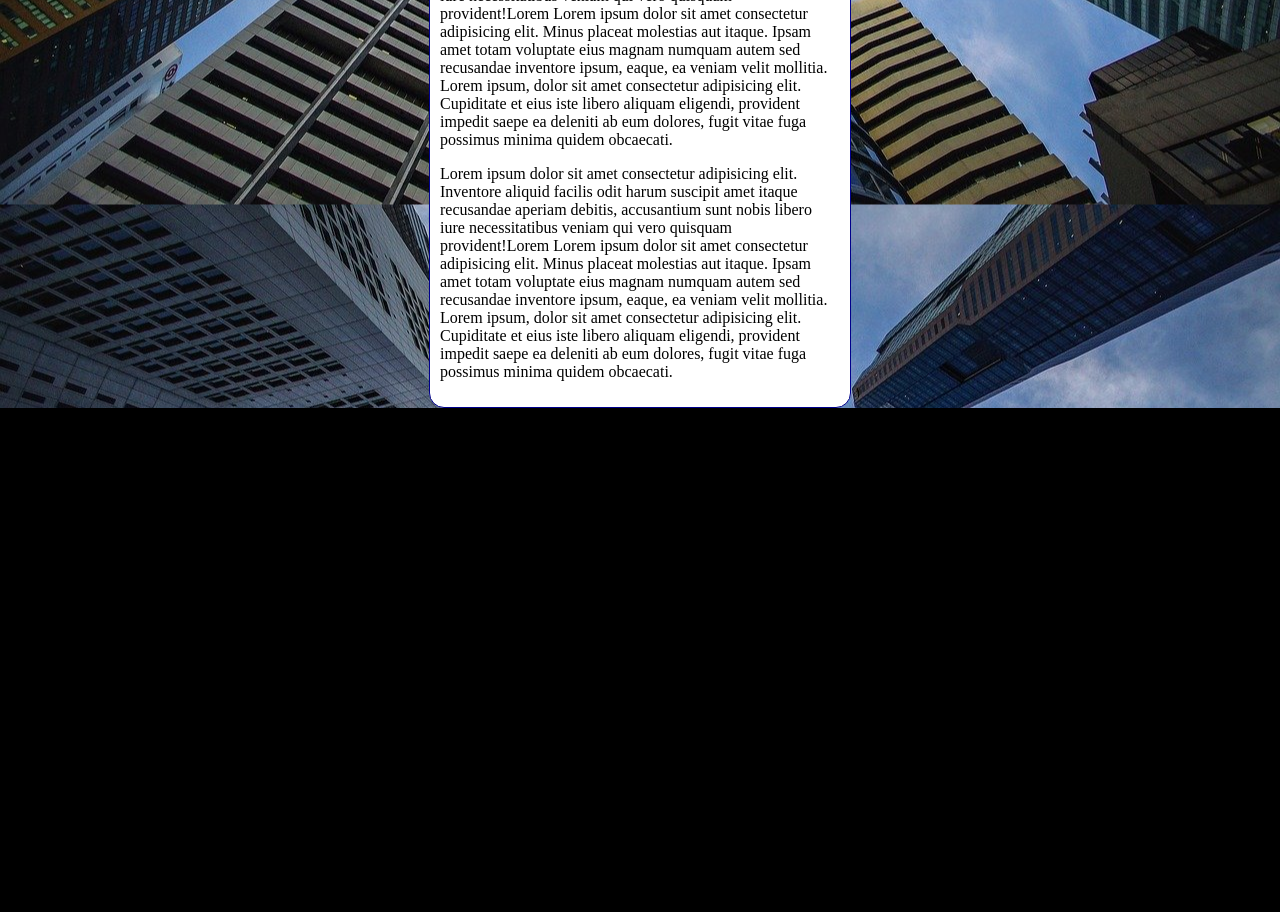
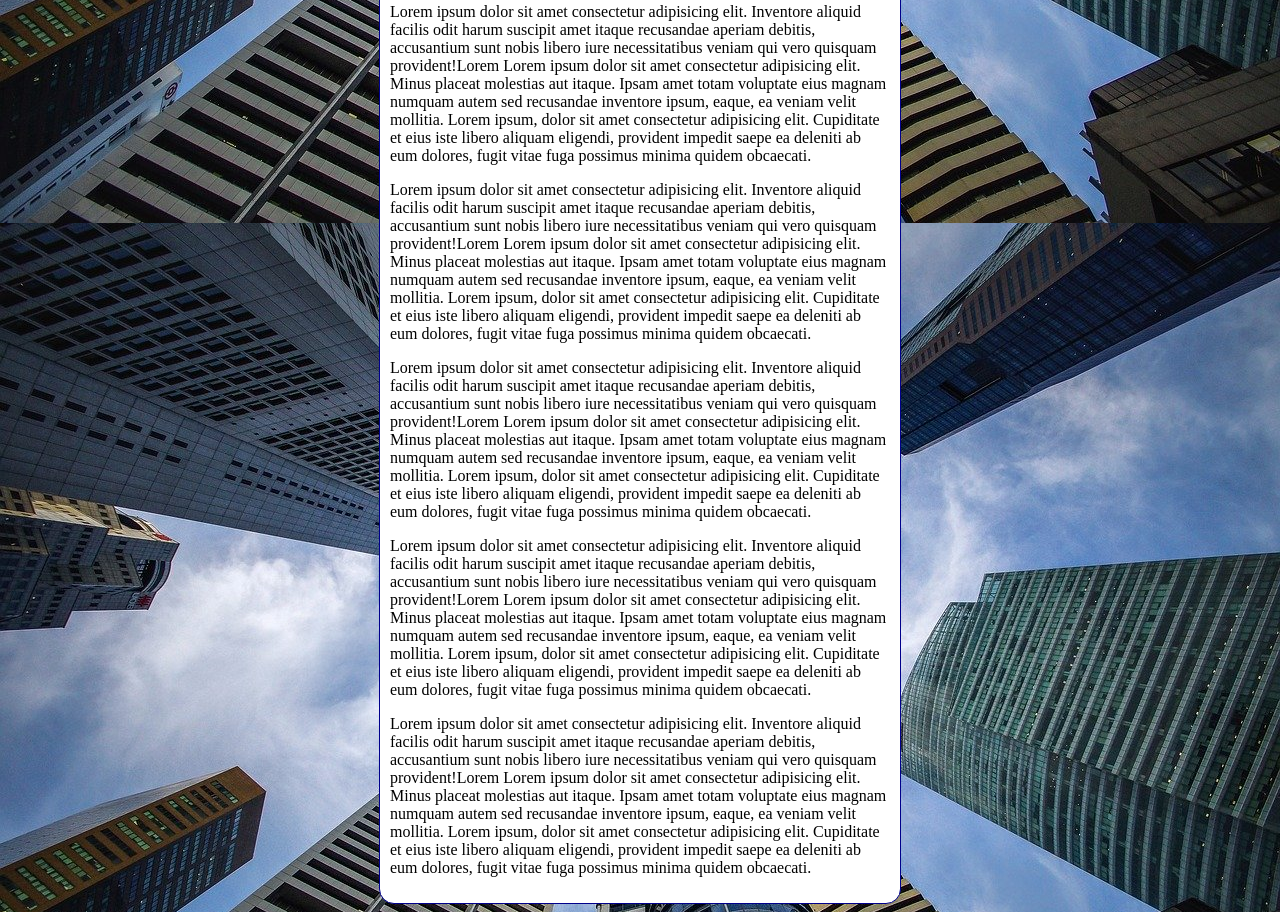
Before and after one commit to gaabrielemanuel/html-css, a plain HTML site: page exercicios/ex22/fundo006.html in a window 1280 px wide. Shown: the part 630-1542 px from the top of the page. Before the commit the page ends 1038 px from the top, so only its background shows below. Drawn offline with Linux system fonts and the light colour scheme.

Commit message:
Update fundo006.html

```diff
--- a/exercicios/ex22/fundo006.html
+++ b/exercicios/ex22/fundo006.html
@@ -4,20 +4,30 @@
     <meta charset="UTF-8">
     <meta http-equiv="X-UA-Compatible" content="IE=edge">
     <meta name="viewport" content="width=device-width, initial-scale=1.0">
-    <title>Document</title>
+    <title>Fundo fixo de tela</title>
     <style>
         body{
-            height: 100vh;
+        /*  height: 100vh;
             background-color: black;
             background-image: url('imagens/wallpaper002.jpg');
             background-position: center center;
-            background-repeat: repeat-y;
+            background-repeat: no-repeat;
             background-size: cover;
+            background-attachment: fixed;  */
+
+
+            /*  Shorhard - background
+                color > image > position > repeat > [size] > attatchment
+            */
+
+            background: black url('imagens/wallpaper002.jpg') center center no-repeat fixed;
+            background-size: cover;
+
         }
 
         main {
             background-color: white;
-            width: 400px;
+            max-width: 500px;
             padding: 10px;
             margin: auto;
             border: 1px solid darkblue;
@@ -32,6 +42,10 @@
         <p>Lorem ipsum dolor sit amet consectetur adipisicing elit. Inventore aliquid facilis odit harum suscipit amet itaque recusandae aperiam debitis, accusantium sunt nobis libero iure necessitatibus veniam qui vero quisquam provident!Lorem Lorem ipsum dolor sit amet consectetur adipisicing elit. Minus placeat molestias aut itaque. Ipsam amet totam voluptate eius magnam numquam autem sed recusandae inventore ipsum, eaque, ea veniam velit mollitia. Lorem ipsum, dolor sit amet consectetur adipisicing elit. Cupiditate et eius iste libero aliquam eligendi, provident impedit saepe ea deleniti ab eum dolores, fugit vitae fuga possimus minima quidem obcaecati.</p>
         <p>Lorem ipsum dolor sit amet consectetur adipisicing elit. Inventore aliquid facilis odit harum suscipit amet itaque recusandae aperiam debitis, accusantium sunt nobis libero iure necessitatibus veniam qui vero quisquam provident!Lorem Lorem ipsum dolor sit amet consectetur adipisicing elit. Minus placeat molestias aut itaque. Ipsam amet totam voluptate eius magnam numquam autem sed recusandae inventore ipsum, eaque, ea veniam velit mollitia. Lorem ipsum, dolor sit amet consectetur adipisicing elit. Cupiditate et eius iste libero aliquam eligendi, provident impedit saepe ea deleniti ab eum dolores, fugit vitae fuga possimus minima quidem obcaecati.</p>
         <p>Lorem ipsum dolor sit amet consectetur adipisicing elit. Inventore aliquid facilis odit harum suscipit amet itaque recusandae aperiam debitis, accusantium sunt nobis libero iure necessitatibus veniam qui vero quisquam provident!Lorem Lorem ipsum dolor sit amet consectetur adipisicing elit. Minus placeat molestias aut itaque. Ipsam amet totam voluptate eius magnam numquam autem sed recusandae inventore ipsum, eaque, ea veniam velit mollitia. Lorem ipsum, dolor sit amet consectetur adipisicing elit. Cupiditate et eius iste libero aliquam eligendi, provident impedit saepe ea deleniti ab eum dolores, fugit vitae fuga possimus minima quidem obcaecati.</p>
+        <p>Lorem ipsum dolor sit amet consectetur adipisicing elit. Inventore aliquid facilis odit harum suscipit amet itaque recusandae aperiam debitis, accusantium sunt nobis libero iure necessitatibus veniam qui vero quisquam provident!Lorem Lorem ipsum dolor sit amet consectetur adipisicing elit. Minus placeat molestias aut itaque. Ipsam amet totam voluptate eius magnam numquam autem sed recusandae inventore ipsum, eaque, ea veniam velit mollitia. Lorem ipsum, dolor sit amet consectetur adipisicing elit. Cupiditate et eius iste libero aliquam eligendi, provident impedit saepe ea deleniti ab eum dolores, fugit vitae fuga possimus minima quidem obcaecati.</p>
+        <p>Lorem ipsum dolor sit amet consectetur adipisicing elit. Inventore aliquid facilis odit harum suscipit amet itaque recusandae aperiam debitis, accusantium sunt nobis libero iure necessitatibus veniam qui vero quisquam provident!Lorem Lorem ipsum dolor sit amet consectetur adipisicing elit. Minus placeat molestias aut itaque. Ipsam amet totam voluptate eius magnam numquam autem sed recusandae inventore ipsum, eaque, ea veniam velit mollitia. Lorem ipsum, dolor sit amet consectetur adipisicing elit. Cupiditate et eius iste libero aliquam eligendi, provident impedit saepe ea deleniti ab eum dolores, fugit vitae fuga possimus minima quidem obcaecati.</p>
+        <p>Lorem ipsum dolor sit amet consectetur adipisicing elit. Inventore aliquid facilis odit harum suscipit amet itaque recusandae aperiam debitis, accusantium sunt nobis libero iure necessitatibus veniam qui vero quisquam provident!Lorem Lorem ipsum dolor sit amet consectetur adipisicing elit. Minus placeat molestias aut itaque. Ipsam amet totam voluptate eius magnam numquam autem sed recusandae inventore ipsum, eaque, ea veniam velit mollitia. Lorem ipsum, dolor sit amet consectetur adipisicing elit. Cupiditate et eius iste libero aliquam eligendi, provident impedit saepe ea deleniti ab eum dolores, fugit vitae fuga possimus minima quidem obcaecati.</p>
+        <p>Lorem ipsum dolor sit amet consectetur adipisicing elit. Inventore aliquid facilis odit harum suscipit amet itaque recusandae aperiam debitis, accusantium sunt nobis libero iure necessitatibus veniam qui vero quisquam provident!Lorem Lorem ipsum dolor sit amet consectetur adipisicing elit. Minus placeat molestias aut itaque. Ipsam amet totam voluptate eius magnam numquam autem sed recusandae inventore ipsum, eaque, ea veniam velit mollitia. Lorem ipsum, dolor sit amet consectetur adipisicing elit. Cupiditate et eius iste libero aliquam eligendi, provident impedit saepe ea deleniti ab eum dolores, fugit vitae fuga possimus minima quidem obcaecati.</p>
     </main>
 
 </body>
```
